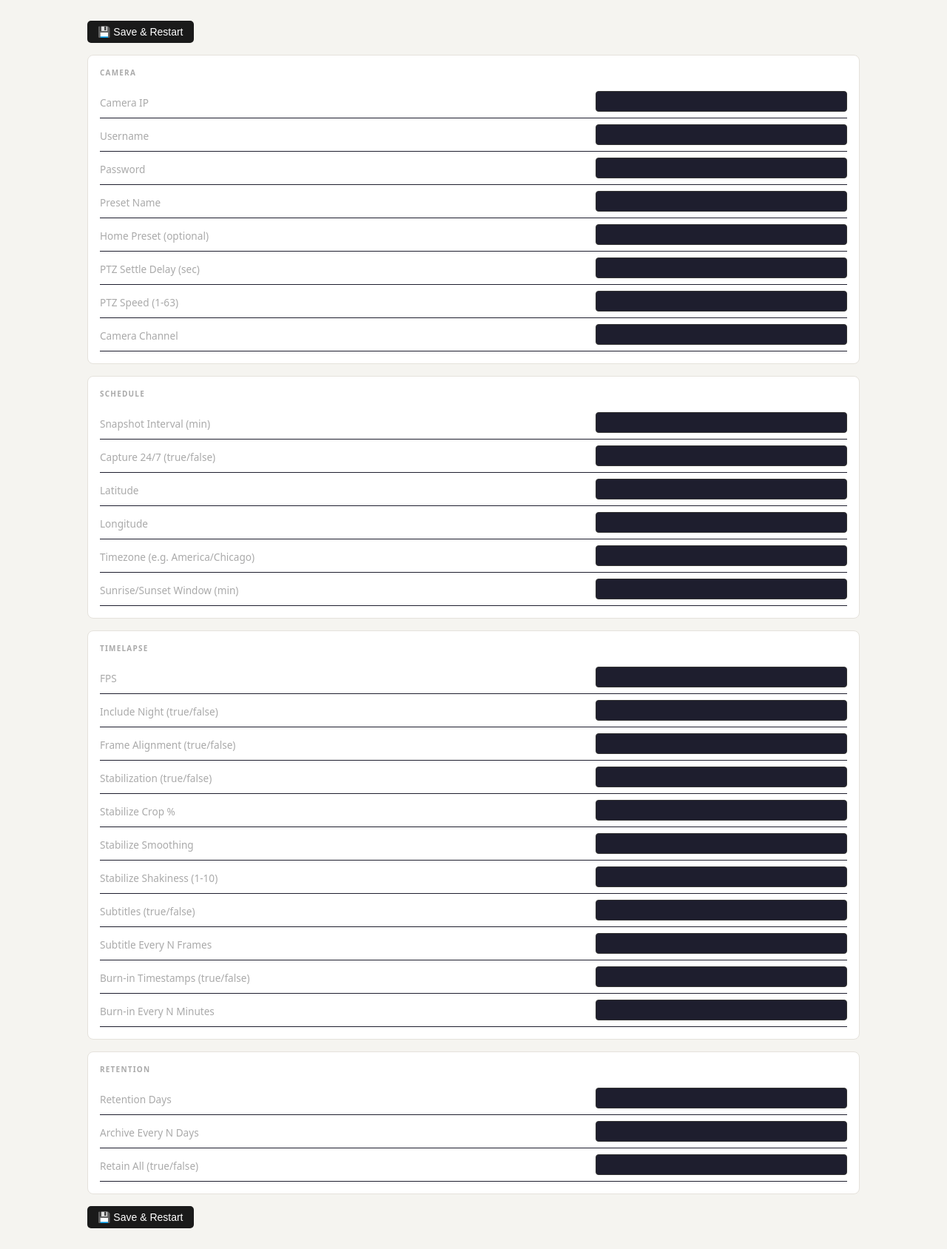
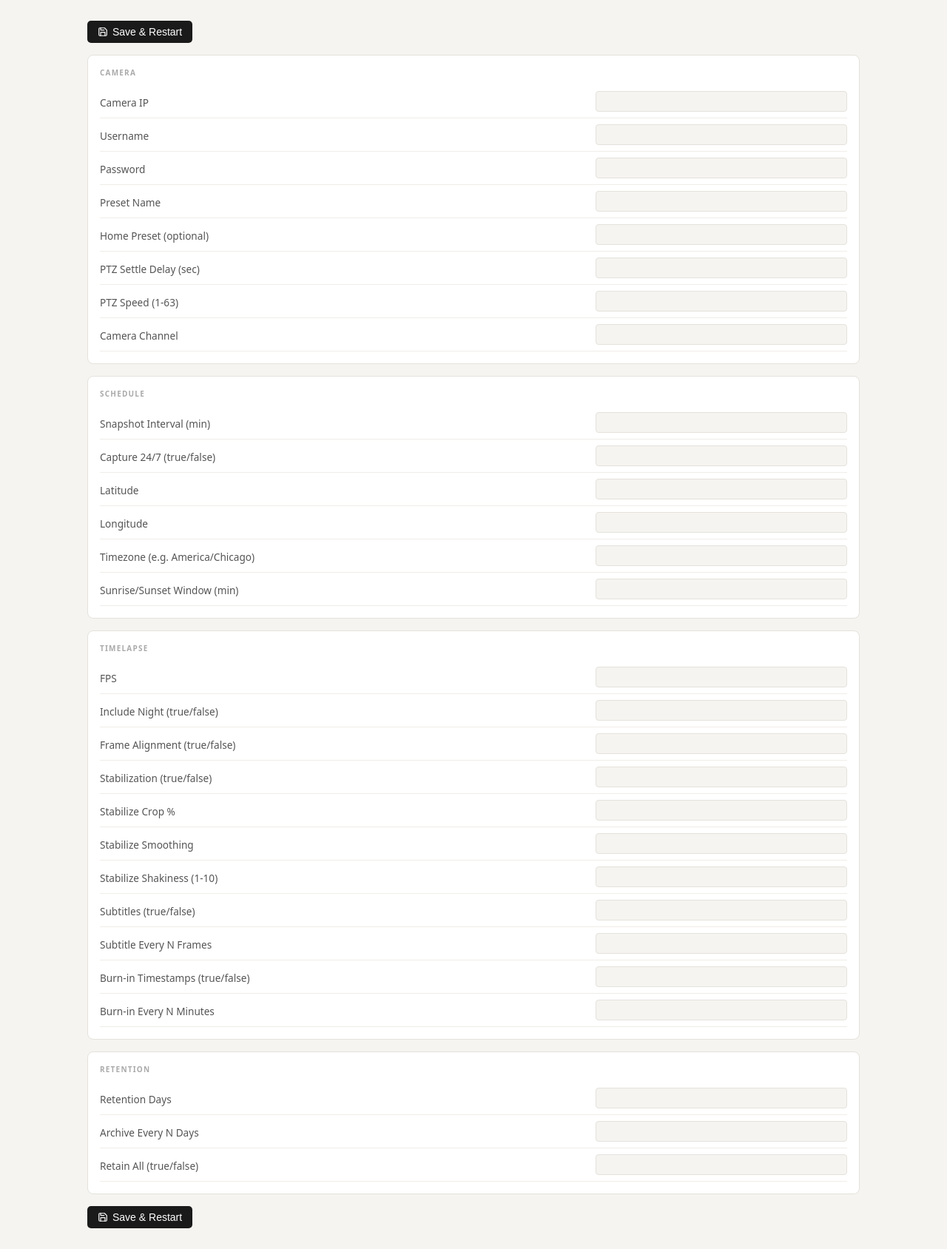
Before and after one commit to dukane3k/reolink-preset-timelapse, a Python web app: template src/web/templates/settings.html in a window 1280 px wide. Shown: the part 52-1740 px from the top of the page at 74% size. Run offline with Jinja, Linux system fonts and the light colour scheme; the template is opened without the code that fills it, so the values that code supplies are empty.

Commit message:
feat: light input styles and SVG save icon in settings

```diff
--- a/src/web/templates/settings.html
+++ b/src/web/templates/settings.html
@@ -3,14 +3,14 @@
 {% block content %}
 <form method="post" action="/settings" id="settings-form" autocomplete="off">
   {% macro field(key, label, type="text") %}
-    <div style="display:flex;justify-content:space-between;align-items:flex-start;gap:16px;padding:8px 0;border-bottom:1px solid #1e1e2e;">
-      <label for="{{ key }}" style="color:#aaa;font-size:0.85rem;padding-top:6px;min-width:220px;">{{ label }}</label>
+    <div style="display:flex;justify-content:space-between;align-items:flex-start;gap:16px;padding:8px 0;border-bottom:1px solid #f0ede8;">
+      <label for="{{ key }}" style="color:#555;font-size:0.85rem;padding-top:6px;min-width:220px;">{{ label }}</label>
       <div style="flex:1;max-width:340px;">
         <input id="{{ key }}" name="{{ key }}" type="{{ type }}"
                value="{{ values.get(key, '') }}"
                autocomplete="off"
-               style="width:100%;background:#1e1e2e;border:1px solid {% if errors.get(key) %}#cc3333{% else %}#333{% endif %};
-                      color:#fff;padding:5px 10px;border-radius:4px;font-size:0.875rem;">
+               style="width:100%;background:#f5f4f0;border:1px solid {% if errors.get(key) %}#cc3333{% else %}#e5e2dc{% endif %};
+                      color:#1a1a1a;padding:5px 10px;border-radius:4px;font-size:0.875rem;">
         {% if errors.get(key) %}
           <p style="color:#ff9999;font-size:0.75rem;margin-top:3px;">{{ errors[key] }}</p>
         {% endif %}
@@ -19,7 +19,14 @@
   {% endmacro %}
 
   <div style="display:flex;gap:10px;align-items:center;margin-bottom:16px;">
-    <button type="submit" class="btn btn-primary">💾 Save &amp; Restart</button>
+    <button type="submit" class="btn btn-primary">
+      <svg width="14" height="14" viewBox="0 0 24 24" fill="none" stroke="currentColor" stroke-width="2" stroke-linecap="round" stroke-linejoin="round">
+        <path d="M19 21H5a2 2 0 0 1-2-2V5a2 2 0 0 1 2-2h11l5 5v11a2 2 0 0 1-2 2z"/>
+        <polyline points="17 21 17 13 7 13 7 21"/>
+        <polyline points="7 3 7 8 15 8"/>
+      </svg>
+      Save &amp; Restart
+    </button>
   </div>
 
   <div class="card" style="margin-bottom:16px;">
@@ -67,7 +74,14 @@
   </div>
 
   <div style="display:flex;gap:10px;align-items:center;margin-top:4px;">
-    <button type="submit" class="btn btn-primary">💾 Save &amp; Restart</button>
+    <button type="submit" class="btn btn-primary">
+      <svg width="14" height="14" viewBox="0 0 24 24" fill="none" stroke="currentColor" stroke-width="2" stroke-linecap="round" stroke-linejoin="round">
+        <path d="M19 21H5a2 2 0 0 1-2-2V5a2 2 0 0 1 2-2h11l5 5v11a2 2 0 0 1-2 2z"/>
+        <polyline points="17 21 17 13 7 13 7 21"/>
+        <polyline points="7 3 7 8 15 8"/>
+      </svg>
+      Save &amp; Restart
+    </button>
   </div>
 </form>
 <script>
```
